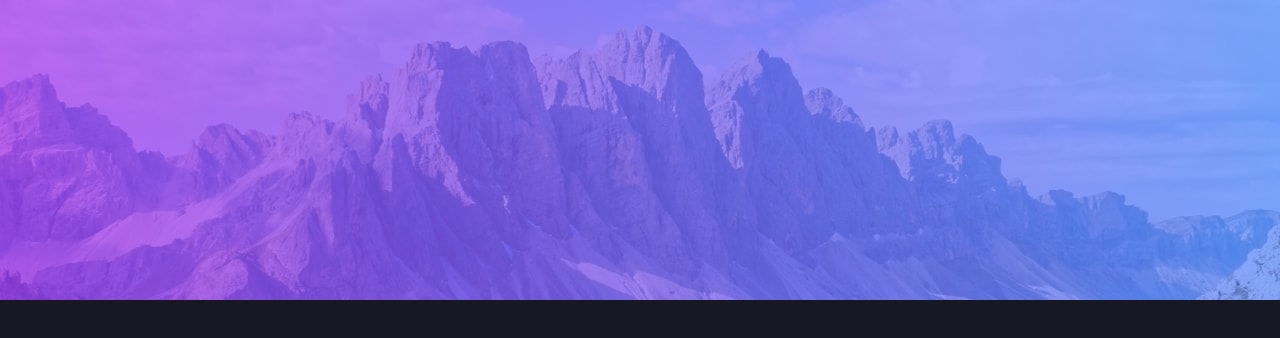
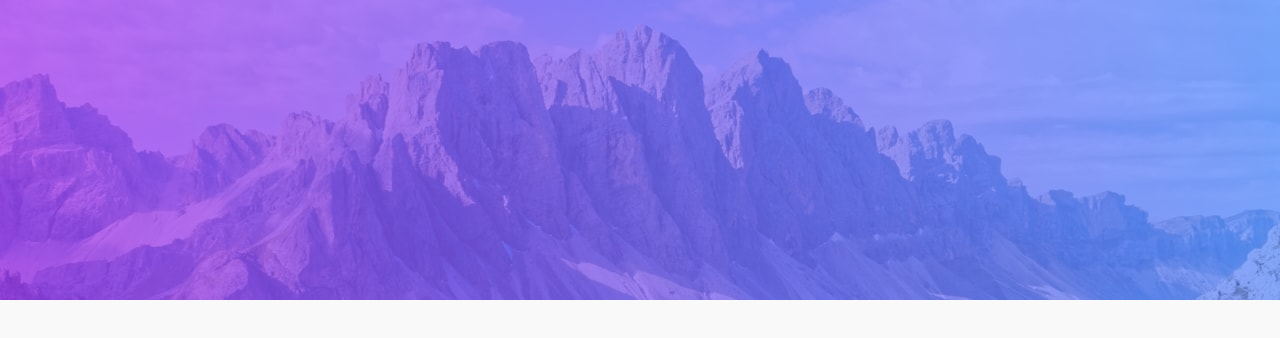
Before and after one commit to Mmackz/todo, a website built with webpack: page src/index.html in a window 1280 px wide. Built offline with nearby package versions, Linux system fonts and the light colour scheme.

Commit message:
🎨 add css variables

```diff
--- a/src/style.css
+++ b/src/style.css
@@ -1,5 +1,10 @@
 :root {
-   --bg-color: #171823
+   /* --bg-color: #171823; */
+   --bg-color: #f9f9f9;
+   --text-color: #494C6B;
+   --todo-bg: #ffffff;
+   --todo-border: #E3E4F1;
+   --todo-inactive: #D1D2DA;
 }
 
 body {
@@ -20,6 +25,7 @@ img {
    position: absolute;
    top: 0;
    left: 0;
+   z-index: -1;
 }
 
 @media (min-width: 540px) {
```
